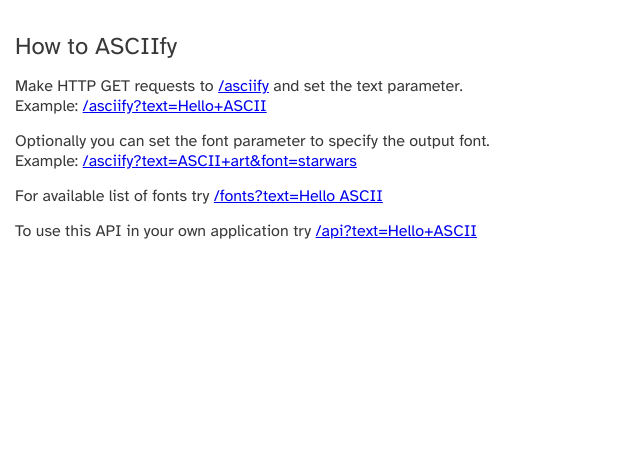
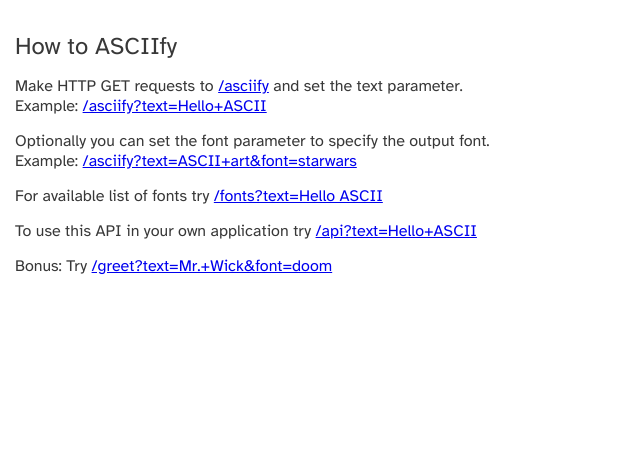
Before and after one commit to ganmahmud/fastapi-text-asciify, a FastAPI app: template templates/home.html in a window 1280 px wide. Shown: the top 473 px of the page, without its empty margins (0-640 px from the left). Run offline with FastAPI, Linux system fonts and the light colour scheme; the template is opened without the code that fills it, so the values that code supplies are empty.

Commit message:
greet api

```diff
--- a/main.py
+++ b/main.py
@@ -1,3 +1,4 @@
+import datetime
 import uvicorn
 from fastapi import FastAPI, Request
 from fastapi.responses import HTMLResponse
@@ -23,6 +24,14 @@ async def text_to_ascii(request: Request, text: str = "ASCII ART", font: str = "
     ascii_art = Figlet(font=font).renderText(text)
     return templates.TemplateResponse("art.html",{"request": request, "art" : ascii_art})
 
+@app.get("/api/greet")
+async def ascii_greet(request: Request, text: str = "", font: str = "standard"):
+    hour = datetime.datetime.now().hour
+    greeting = "Good morning" if 5<=hour<12 else "Good afternoon" if hour<18 else "Good evening"
+    ascii_art = Figlet(font=font).renderText(greeting + ' , ' + text)
+    # return templates.TemplateResponse("art.html",{"request": request, "art" : ascii_art})
+    return {"font" : font, "art" : ascii_art}
+
 @app.get("/fonts/")
 async def get_fonts(request: Request, text: str = "ASCII ART"):
     fonts = FigletFont.getFonts()
--- a/templates/home.html
+++ b/templates/home.html
@@ -23,6 +23,8 @@
       </p>
 
       <p style="margin-top: 15px;">To use this API in your own application try <a href="/api?text=JSON&font=doom">/api?text=Hello+ASCII</a></p>
+
+      <p style="margin-top: 15px;">Bonus: Try <a href="/greet?text=Mr.+Wick&font=doom">/greet?text=Mr.+Wick&font=doom</a></p>
     </div>
   </div>
 {% endblock %}
```
